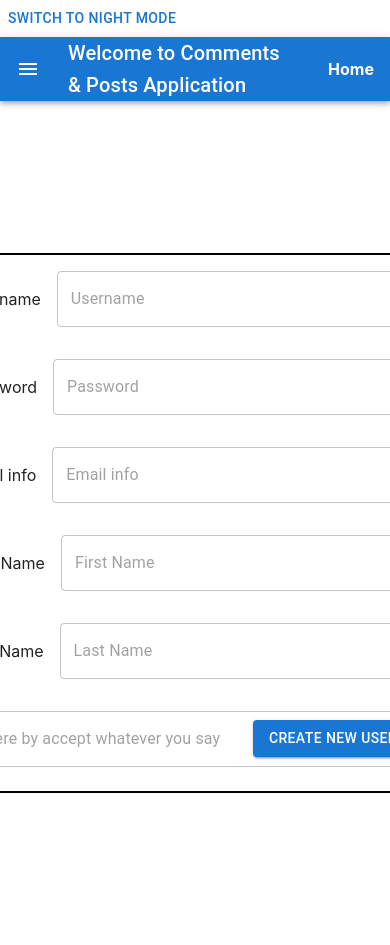
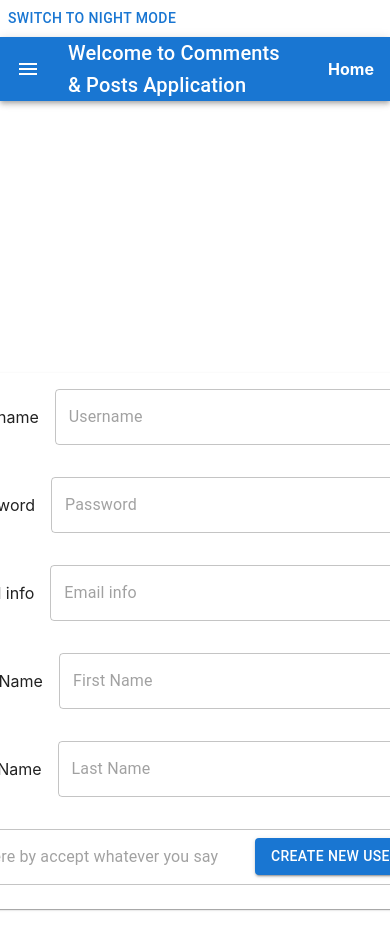
Before and after one commit to AnilBASARAN/comment-app, a React (Create React App) app: page /createuser in a window 390 px wide. Shown: the top 945 px of the page. Built offline with nearby package versions, Linux system fonts and the light colour scheme.

Commit message:
added some tailwind capabilities and responsive design

```diff
--- a/package.json
+++ b/package.json
@@ -11,10 +11,12 @@
     "@testing-library/jest-dom": "^5.17.0",
     "@testing-library/react": "^13.4.0",
     "@testing-library/user-event": "^13.5.0",
+    "autoprefixer": "^10.4.20",
     "react": "^18.3.1",
     "react-dom": "^18.3.1",
     "react-router-dom": "^6.26.0",
     "react-scripts": "5.0.1",
+    "tailwindcss": "^3.4.10",
     "web-vitals": "^2.1.4"
   },
   "scripts": {
--- a/src/components/Home/Home.css
+++ b/src/components/Home/Home.css
@@ -1,13 +1,18 @@
-.container-main{
-    display: flex;
-    flex-direction: row;
-   flex-wrap: wrap;
-      justify-content: center;
-       align-items: center;
-       height: 100vh;
-       width: 100%;
-       padding: 0;
-       margin: auto 0;
-       background-color: azure;
+/* Ensure no unwanted margins/paddings on body and html */
+body, html {
+    margin: 0;
+    padding: 0;
+    height: 100%;
+  }
 
-}
+  /* Adjusting container-main for a column layout */
+  .container-main {
+      display: flex;
+      flex-direction: column; /* Align items vertically */
+      align-items: center; /* Center align horizontally */
+      width: 100%;
+      min-height: 100vh; /* Ensure it covers the viewport height */
+      padding: 0;
+      margin: 0; /* Remove margins */
+      background-color: azure; /* Adjust as needed */
+  }
--- a/src/components/Home/Home.jsx
+++ b/src/components/Home/Home.jsx
@@ -66,8 +66,11 @@
 
 
                 <FilterSection setFilter={setFilter} userId={userId}/>
+                <div className="flex justify-center py-10">
 
-               { filter === "ALL" ?  postList.map(post => (
+                    <div className="w-full  flex flex-wrap justify-center items-center" >
+
+                    { filter === "ALL" ?  postList.map(post => (
                     <Post
                         likes={post.postLikes}
                         postId={post.id}
@@ -89,6 +92,12 @@
                     />
                 ))}
 
+                    </div>
+
+
+                </div>
+
+
 
             </ContainerMain>
         );
--- a/src/components/Post/Post.css
+++ b/src/components/Post/Post.css
@@ -1,9 +1,10 @@
 .postContainer{
-    border-width: 2px;
+
     border-color: black;
     border-style: solid;
     margin: 10px;
-    width: 800px;
+    width: 400px;
+    height: 300px;
 }
 
 .linked{
--- a/src/components/Post/Post.jsx
+++ b/src/components/Post/Post.jsx
@@ -74,7 +74,7 @@
 
   return (
     <div className="postContainer">
-      <Card>
+      <Card sx={{ border: 1, height:275 , width:400 , padding:1 }} >
         <CardHeader
           avatar={
             <Link to={`/users/${userId}`} className="linked">
--- a/src/index.css
+++ b/src/index.css
@@ -1,3 +1,8 @@
+@tailwind base;
+@tailwind components;
+@tailwind utilities;
+
+
 body {
   margin: 0;
   font-family: -apple-system, BlinkMacSystemFont, 'Segoe UI', 'Roboto', 'Oxygen',
```
Also changed, not shown: 1 other file (tests, documents, lock files or other folders).
